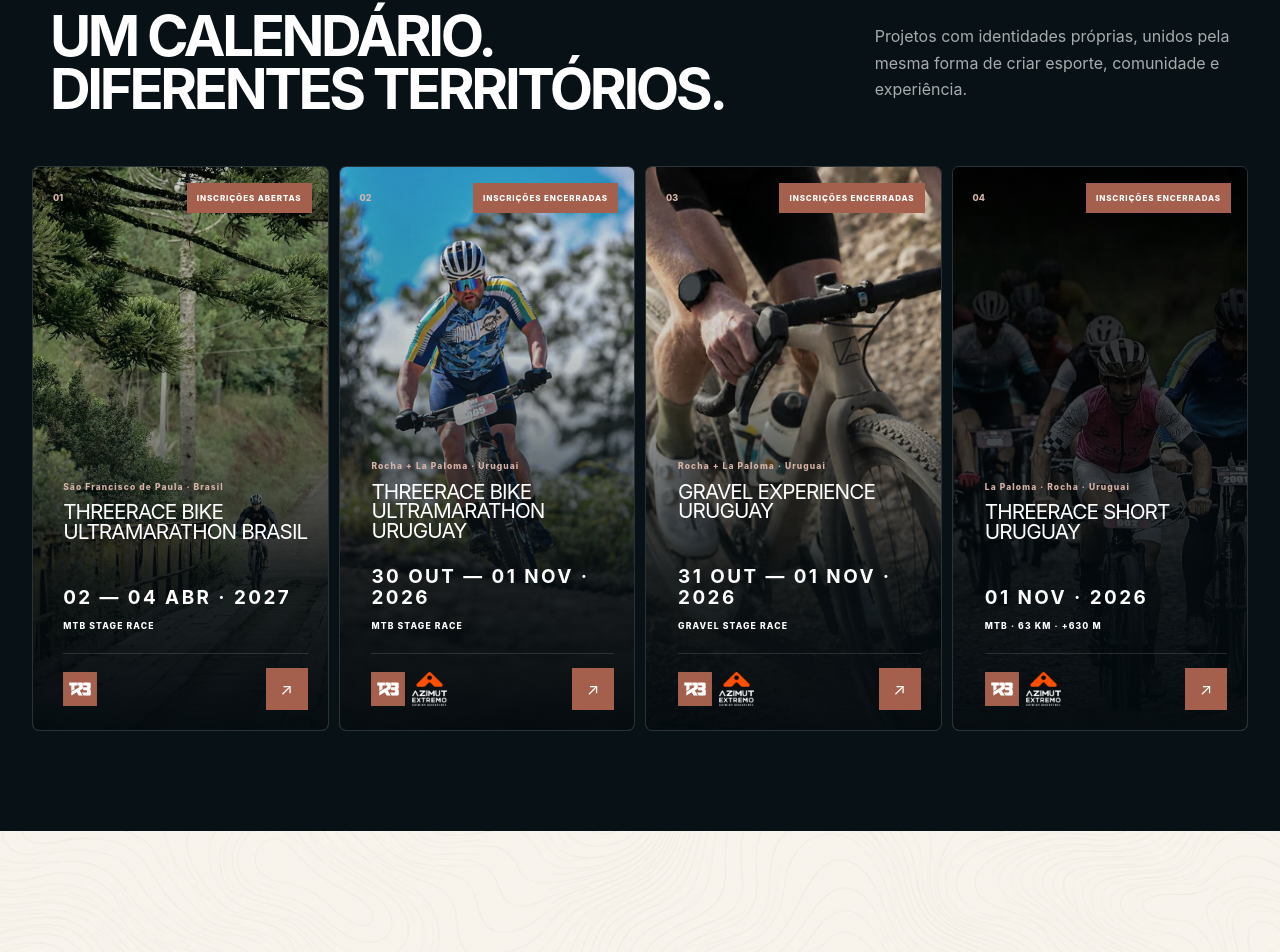
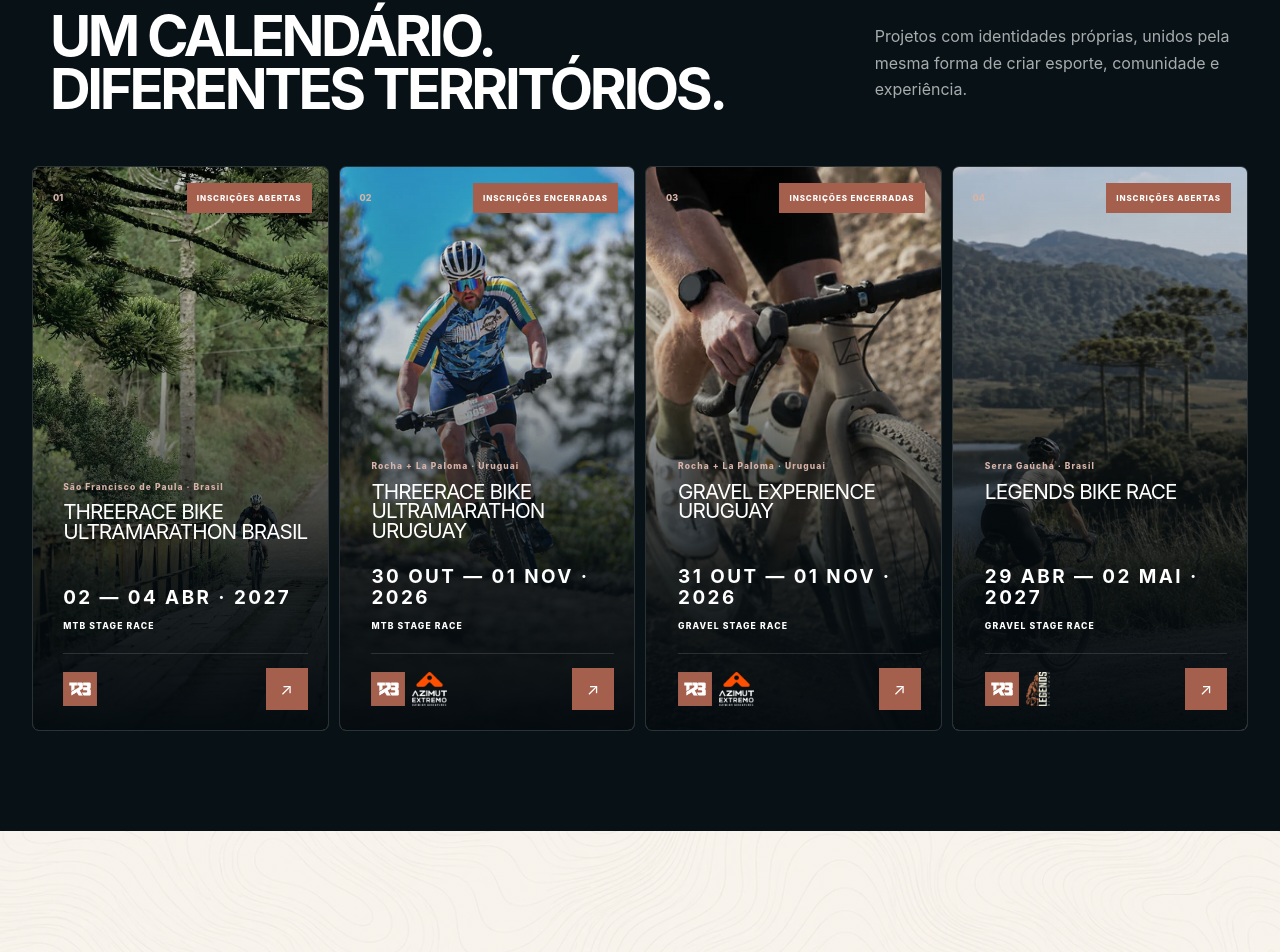
Before and after one commit to fabianolegends/threerace, a Next.js app: page / in a window 1280 px wide. Shown: the part 1277-2229 px from the top of the page. Built offline with nearby package versions, Linux system fonts and the light colour scheme.

Commit message:
Restore Legends Bike Race card in place of Short on homepage

```diff
--- a/app/page.tsx
+++ b/app/page.tsx
@@ -9,6 +9,7 @@ import { brasilEvent } from "./threerace-brasil/content";
 
 const logo = "/tr3-logo-display.webp";
 const azimutMenuLogo = "/azimut-extremo-logo-white.svg";
+const legendsLogo = "/legends-logo-card.webp";
 
 const homeNavigation = {
   pt: ["EVENTOS", "LEGENDS", "NOSSA HISTÓRIA", "NOTÍCIAS", "COMUNIDADE TR3", "CONTATO"],
@@ -25,18 +26,18 @@ const homeCopy = {
     heroText: "Esporte, território e experiência conectados em projetos autorais no Brasil e na América do Sul.",
     eventsCta: "CONHEÇA NOSSOS EVENTOS ↓", aboutCta: "CONHEÇA A THREERACE",
     next: "PRÓXIMOS DESAFIOS", open: "INSCRIÇÕES ABERTAS", placeBrasil: "SÃO FRANCISCO DE PAULA · RS", countryBrasil: "BRASIL · 2027", brasilDate: "02 — 04 ABR · 2027", brasilLink: "Conhecer Threerace São Francisco de Paula",
-    mtbDays: "MOUNTAIN BIKE · 3 DIAS", gravelStages: "GRAVEL · 2 ETAPAS", shortDay: "MOUNTAIN BIKE · 1 DIA",
-    mtbDate: "30 OUT — 01 NOV · 2026", gravelDate: "31 OUT — 01 NOV · 2026", shortDate: "01 NOV · 2026",
+    mtbDays: "MOUNTAIN BIKE · 3 DIAS", gravelStages: "GRAVEL · 2 ETAPAS",
+    mtbDate: "30 OUT — 01 NOV · 2026", gravelDate: "31 OUT — 01 NOV · 2026",
     countdown: ["DIAS", "HORAS", "MIN"], sharedBy: "Organização compartilhada por Threerace Sports e Azimut Extremo",
     ecosystem: "ECOSSISTEMA THREERACE", calendar: ["UM CALENDÁRIO.", "DIFERENTES TERRITÓRIOS."],
     calendarText: "Projetos com identidades próprias, unidos pela mesma forma de criar esporte, comunidade e experiência.",
-    eventStatus: ["INSCRIÇÕES ENCERRADAS", "INSCRIÇÕES ENCERRADAS", "INSCRIÇÕES ENCERRADAS", "INSCRIÇÕES ABERTAS"],
-    eventDates: ["30 OUT — 01 NOV · 2026", "31 OUT — 01 NOV · 2026", "01 NOV · 2026", "02 — 04 ABR · 2027"],
-    eventPlaces: ["Rocha + La Paloma · Uruguai", "Rocha + La Paloma · Uruguai", "La Paloma · Rocha · Uruguai", "São Francisco de Paula · Brasil"],
+    eventStatus: ["INSCRIÇÕES ENCERRADAS", "INSCRIÇÕES ENCERRADAS", "INSCRIÇÕES ABERTAS", "INSCRIÇÕES ABERTAS"],
+    eventDates: ["30 OUT — 01 NOV · 2026", "31 OUT — 01 NOV · 2026", "29 ABR — 02 MAI · 2027", "02 — 04 ABR · 2027"],
+    eventPlaces: ["Rocha + La Paloma · Uruguai", "Rocha + La Paloma · Uruguai", "Serra Gaúcha · Brasil", "São Francisco de Paula · Brasil"],
     eventTexts: [
       "Três dias de mountain bike entre estradas rurais, natureza e o Atlântico uruguaio.",
       "Duas etapas e 183 quilômetros para descobrir o Uruguai por caminhos que só o gravel conecta.",
-      "Um dia, 63 quilômetros e 630 metros de elevação para viver a grande chegada da Threerace no Uruguai.",
+      "Uma travessia por quatro destinos, criada para transformar o gravel em uma jornada pelo território.",
       "A edição de 10 anos retorna a São Francisco de Paula com Ultra em três dias e Sport em dois dias.",
     ],
     historyLabel: "NOSSA HISTÓRIA", historyTitle: "NASCEMOS PARA CRIAR EXPERIÊNCIAS QUE PERMANECEM.",
@@ -64,18 +65,18 @@ const homeCopy = {
     heroText: "Deporte, territorio y experiencia conectados en proyectos propios en Brasil y América del Sur.",
     eventsCta: "CONOCE NUESTROS EVENTOS ↓", aboutCta: "CONOCE THREERACE",
     next: "PRÓXIMOS DESAFÍOS", open: "INSCRIPCIONES ABIERTAS", placeBrasil: "SÃO FRANCISCO DE PAULA · RS", countryBrasil: "BRASIL · 2027", brasilDate: "02 — 04 ABR · 2027", brasilLink: "Conocer Threerace São Francisco de Paula",
-    mtbDays: "MOUNTAIN BIKE · 3 DÍAS", gravelStages: "GRAVEL · 2 ETAPAS", shortDay: "MOUNTAIN BIKE · 1 DÍA",
-    mtbDate: "30 OCT — 01 NOV · 2026", gravelDate: "31 OCT — 01 NOV · 2026", shortDate: "01 NOV · 2026",
+    mtbDays: "MOUNTAIN BIKE · 3 DÍAS", gravelStages: "GRAVEL · 2 ETAPAS",
+    mtbDate: "30 OCT — 01 NOV · 2026", gravelDate: "31 OCT — 01 NOV · 2026",
     countdown: ["DÍAS", "HORAS", "MIN"], sharedBy: "Organización compartida por Threerace Sports y Azimut Extremo",
     ecosystem: "ECOSISTEMA THREERACE", calendar: ["UN CALENDARIO.", "DIFERENTES TERRITORIOS."],
     calendarText: "Proyectos con identidades propias, unidos por una misma forma de crear deporte, comunidad y experiencia.",
-    eventStatus: ["INSCRIPCIONES CERRADAS", "INSCRIPCIONES CERRADAS", "INSCRIPCIONES CERRADAS", "INSCRIPCIONES ABIERTAS"],
-    eventDates: ["30 OCT — 01 NOV · 2026", "31 OCT — 01 NOV · 2026", "01 NOV · 2026", "02 — 04 ABR · 2027"],
-    eventPlaces: ["Rocha + La Paloma · Uruguay", "Rocha + La Paloma · Uruguay", "La Paloma · Rocha · Uruguay", "São Francisco de Paula · Brasil"],
+    eventStatus: ["INSCRIPCIONES CERRADAS", "INSCRIPCIONES CERRADAS", "INSCRIPCIONES ABIERTAS", "INSCRIPCIONES ABIERTAS"],
+    eventDates: ["30 OCT — 01 NOV · 2026", "31 OCT — 01 NOV · 2026", "29 ABR — 02 MAY · 2027", "02 — 04 ABR · 2027"],
+    eventPlaces: ["Rocha + La Paloma · Uruguay", "Rocha + La Paloma · Uruguay", "Serra Gaúcha · Brasil", "São Francisco de Paula · Brasil"],
     eventTexts: [
       "Tres días de mountain bike entre caminos rurales, naturaleza y el Atlántico uruguayo.",
       "Dos etapas y 183 kilómetros para descubrir Uruguay por caminos que solo el gravel conecta.",
-      "Un día, 63 kilómetros y 630 metros de desnivel para vivir la gran llegada de Threerace en Uruguay.",
+      "Una travesía por cuatro destinos, creada para transformar el gravel en un viaje por el territorio.",
       "La edición de 10 años vuelve a São Francisco de Paula con Ultra en tres días y Sport en dos días.",
     ],
     historyLabel: "NUESTRA HISTORIA", historyTitle: "NACIMOS PARA CREAR EXPERIENCIAS QUE PERMANECEN.",
@@ -103,18 +104,18 @@ const homeCopy = {
     heroText: "Sport, territory and experience connected through original projects in Brazil and South America.",
     eventsCta: "DISCOVER OUR EVENTS ↓", aboutCta: "DISCOVER THREERACE",
     next: "NEXT CHALLENGES", open: "REGISTRATION OPEN", placeBrasil: "SÃO FRANCISCO DE PAULA · RS", countryBrasil: "BRAZIL · 2027", brasilDate: "02 — 04 APR · 2027", brasilLink: "Explore Threerace São Francisco de Paula",
-    mtbDays: "MOUNTAIN BIKE · 3 DAYS", gravelStages: "GRAVEL · 2 STAGES", shortDay: "MOUNTAIN BIKE · 1 DAY",
-    mtbDate: "30 OCT — 01 NOV · 2026", gravelDate: "31 OCT — 01 NOV · 2026", shortDate: "01 NOV · 2026",
+    mtbDays: "MOUNTAIN BIKE · 3 DAYS", gravelStages: "GRAVEL · 2 STAGES",
+    mtbDate: "30 OCT — 01 NOV · 2026", gravelDate: "31 OCT — 01 NOV · 2026",
     countdown: ["DAYS", "HOURS", "MIN"], sharedBy: "Jointly organized by Threerace Sports and Azimut Extremo",
     ecosystem: "THREERACE ECOSYSTEM", calendar: ["ONE CALENDAR.", "DIFFERENT TERRITORIES."],
     calendarText: "Projects with their own identities, united by the same way of creating sport, community and experience.",
-    eventStatus: ["REGISTRATION CLOSED", "REGISTRATION CLOSED", "REGISTRATION CLOSED", "REGISTRATION OPEN"],
-    eventDates: ["30 OCT — 01 NOV · 2026", "31 OCT — 01 NOV · 2026", "01 NOV · 2026", "02 — 04 APR · 2027"],
-    eventPlaces: ["Rocha + La Paloma · Uruguay", "Rocha + La Paloma · Uruguay", "La Paloma · Rocha · Uruguay", "São Francisco de Paula · Brazil"],
+    eventStatus: ["REGISTRATION CLOSED", "REGISTRATION CLOSED", "REGISTRATION OPEN", "REGISTRATION OPEN"],
+    eventDates: ["30 OCT — 01 NOV · 2026", "31 OCT — 01 NOV · 2026", "29 APR — 02 MAY · 2027", "02 — 04 APR · 2027"],
+    eventPlaces: ["Rocha + La Paloma · Uruguay", "Rocha + La Paloma · Uruguay", "Serra Gaúcha · Brazil", "São Francisco de Paula · Brazil"],
     eventTexts: [
       "Three days of mountain biking through rural roads, nature and Uruguay's Atlantic coast.",
       "Two stages and 183 kilometers to discover Uruguay along roads only gravel can connect.",
-      "One day, 63 kilometers and 630 meters of elevation to experience Threerace's grand finish in Uruguay.",
+      "A journey through four destinations, created to turn gravel into an experience across the territory.",
       "The 10-year edition returns to São Francisco de Paula with Ultra over three days and Sport over two days.",
     ],
     historyLabel: "OUR HISTORY", historyTitle: "WE WERE BORN TO CREATE EXPERIENCES THAT LAST.",
@@ -181,18 +182,19 @@ const events = [
   },
   {
     n: "03",
-    name: "Threerace Short Uruguay",
-    place: "La Paloma · Rocha · Uruguay",
-    date: "01 NOV · 2026",
-    sport: "MTB · 63 KM · +630 M",
-    status: "INSCRIÇÕES ENCERRADAS",
-    text: "Um dia, 63 quilômetros e 630 metros de elevação para viver a grande chegada da Threerace no Uruguai.",
-    href: "/threerace-short-uruguay",
-    img: "/imagem-hero.webp",
-    width: 1680,
-    height: 945,
-    position: "58% center",
-    shared: true,
+    name: "Legends Bike Race",
+    place: "Serra Gaúcha · Brasil",
+    date: "29 ABR — 02 MAI · 2027",
+    sport: "GRAVEL STAGE RACE",
+    status: "INSCRIÇÕES ABERTAS",
+    text: "Uma travessia por quatro destinos, criada para transformar o gravel em uma jornada pelo território.",
+    href: "https://www.legendsbikerace.com.br",
+    img: "/event-legends-card.webp",
+    width: 960,
+    height: 720,
+    position: "34% center",
+    external: true,
+    legends: true,
   },
   {
     n: "04",
@@ -397,6 +399,8 @@ export default function Home() {
             <a
               className="directory-card"
               href={event.href}
+              target={event.external ? "_blank" : undefined}
+              rel={event.external ? "noopener noreferrer" : undefined}
               key={event.name}
             >
               <img src={event.img} width={event.width} height={event.height} alt="" loading="lazy" decoding="async" style={{ objectPosition: event.position }} />
@@ -409,9 +413,10 @@ export default function Home() {
                 <b>{event.date}</b>
                 <span className="directory-sport">{event.sport}</span>
                 <div className="directory-description">
-                  <div className="directory-organizers" aria-label={event.shared ? "Organização Threerace Sports e Azimut Extremo" : "Organização Threerace Sports"}>
+                  <div className="directory-organizers" aria-label={event.shared ? "Organização Threerace Sports e Azimut Extremo" : event.legends ? "Threerace Sports · Legends Bike Race" : "Organização Threerace Sports"}>
                     <img src={logo} width="512" height="512" alt="TR3" loading="lazy" decoding="async" />
                     {event.shared && <img src={azimutMenuLogo} width="363" height="354" alt="Azimut Extremo" loading="lazy" decoding="async" />}
+                    {event.legends && <img className="legends-card-logo" src={legendsLogo} width="96" height="137" alt="Legends Bike Race" loading="lazy" decoding="async" />}
                   </div>
                   <small>{event.text}</small>
                 </div>
```
